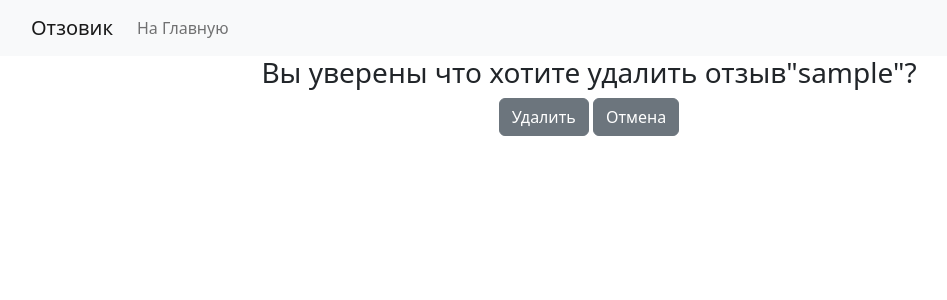
After one commit to Daniarbekov/exam_8, a Django app: page /product/1/review/delete in a window 1280 px wide. The commit adds this page. Shown: the top 300 px of the page, without its empty margins (51-998 px from the left). Run offline with Django 4.2, Linux system fonts and the light colour scheme; tables that the repository leaves empty hold one stand-in row (values such as "Sample post"); some libraries are stand-ins or nearby versions.

Commit message:
Создано вью удаления отзыва с подтверждением

```diff
--- a/source/core/settings.py
+++ b/source/core/settings.py
@@ -38,6 +38,8 @@ INSTALLED_APPS = [
     'django.contrib.sessions',
     'django.contrib.messages',
     'django.contrib.staticfiles',
+    "django_bootstrap5",
+    'webapp'
 ]
 
 MIDDLEWARE = [
@@ -104,7 +106,7 @@ AUTH_PASSWORD_VALIDATORS = [
 # Internationalization
 # https://docs.djangoproject.com/en/4.1/topics/i18n/
 
-LANGUAGE_CODE = 'en-us'
+LANGUAGE_CODE = 'ru-ru'
 
 TIME_ZONE = 'UTC'
 
--- a/source/webapp/templates/product/detail.html
+++ b/source/webapp/templates/product/detail.html
@@ -35,6 +35,7 @@
                 <p>{{review.text}}</p>
                 <p>Оценка {{review.rating}}</p>
                 <a href="{% url 'update_review' review.pk %}"  class="btn btn-secondary">Редактировать отзыв</a>
+                <a href="{% url 'delete_review' review.pk %}"  class="btn btn-secondary">Удалить</a>
               {% empty %}
               <p>Нет отзывов</p>
             {% endfor %}
--- /dev/null
+++ b/source/webapp/templates/review/delete_confirm.html
@@ -0,0 +1,12 @@
+{% extends "base.html" %}
+{% block title %}Delete{% endblock %}
+{% block content %}
+<div class="delete-form">
+    <form method="POST" action="{% url 'delete_review' review.pk %}" class="text-center">
+        <h3>Вы уверены что хотите удалить отзыв"{{ review.author.username }}"?</h3>
+        {% csrf_token %}
+        <input type="submit" value="Удалить" class="btn btn-secondary link">
+        <a href="{% url 'product_detail' review.product.pk %} " class="btn btn-secondary link">Отмена</a>
+    </form>
+</div>
+{% endblock %}
--- a/source/webapp/urls.py
+++ b/source/webapp/urls.py
@@ -1,7 +1,7 @@
 from django.urls import path
 from webapp.views.base import IndexView
 from webapp.views.products import ProductCreate, ProductView, ProductUpdateView, ProductDeleteView
-from webapp.views.reviews import ReviewCreate, ReviewUpdateView
+from webapp.views.reviews import ReviewCreate, ReviewUpdateView, ReviewDeleteView
 
 
 urlpatterns= [
@@ -11,5 +11,6 @@ urlpatterns= [
     path('product/<int:pk>/update', ProductUpdateView.as_view(), name='product_update'),
     path('product/<int:pk>/delete', ProductDeleteView.as_view(), name='delete_product'),
     path('product/<int:pk>/add_review', ReviewCreate.as_view(), name='add_review'),
-    path('product/<int:pk>/review/update', ReviewUpdateView.as_view(), name='update_review')
+    path('product/<int:pk>/review/update', ReviewUpdateView.as_view(), name='update_review'),
+    path('product/<int:pk>/review/delete', ReviewDeleteView.as_view(), name='delete_review')
 ]
--- a/source/webapp/views/reviews.py
+++ b/source/webapp/views/reviews.py
@@ -3,7 +3,7 @@ from django.views.generic import  CreateView, UpdateView, DeleteView
 from webapp.forms import ReviewForm
 from webapp.models import Review, Product
 from django.shortcuts import get_object_or_404
-from django.urls import reverse
+from django.urls import reverse, reverse_lazy
 
 
 class ReviewCreate(CreateView):
@@ -28,3 +28,11 @@ class ReviewUpdateView(UpdateView):
 
     def get_success_url(self):
         return reverse('product_detail', kwargs={'pk': self.get_object().product.pk})
+
+
+class ReviewDeleteView(DeleteView):
+    template_name = 'review/delete_confirm.html'
+    model = Review
+
+    def get_success_url(self):
+        return reverse('product_detail', kwargs={'pk': self.get_object().product.pk})
```
